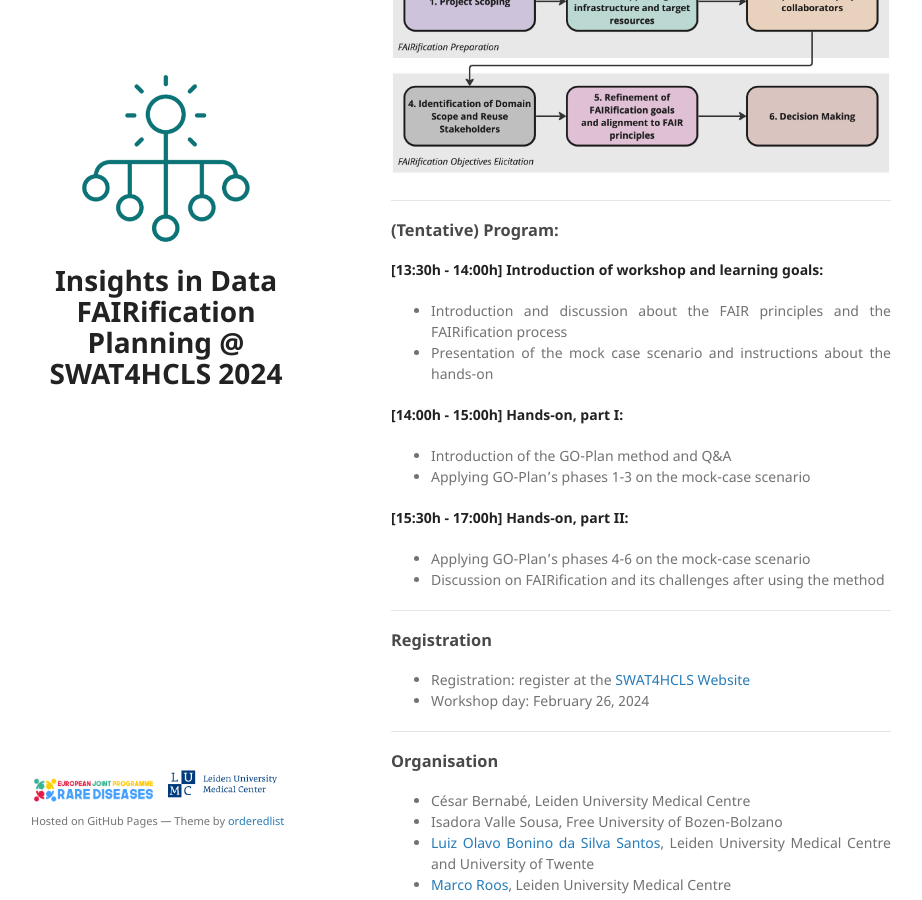
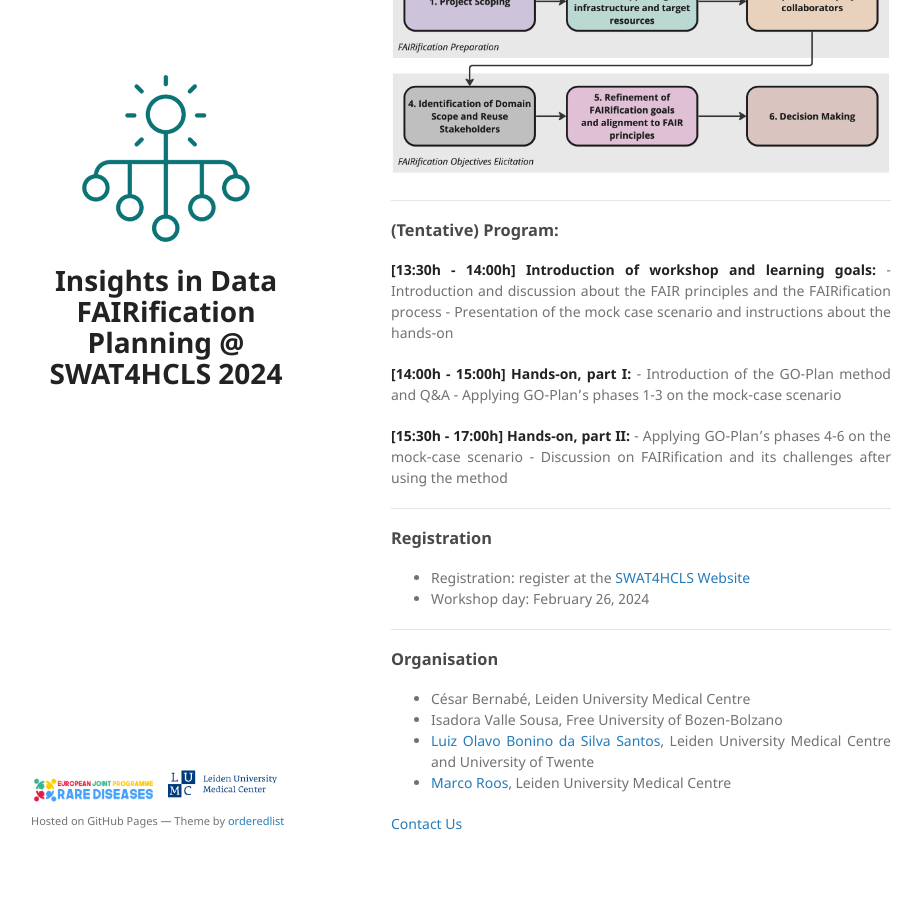
Before and after one commit to FAIRification-Planning/FAIRification-Planning.github.io, a Jekyll site: the page built from index.md, in a window 1280 px wide and 900 px high, scrolled down 433 px. Shown: the whole window, without its empty margins (179-1101 px from the left). Built offline with Jekyll 4.4.1, drawn with Linux system fonts in a browser that asks for light colours; the repository's description, which GitHub fills in, is left out.

Commit message:
Adapting for SWAT4HCLS

```diff
--- a/index.md
+++ b/index.md
@@ -17,16 +17,16 @@ The first edition of this tutorial has been organised as a [workshop at EDOC 202
 ### (Tentative) Program:
 
 **[13:30h - 14:00h] Introduction of workshop and learning goals:**
-- Introduction and discussion about the FAIR principles and the FAIRification process
-- Presentation of the mock case scenario and instructions about the hands-on
+\- Introduction and discussion about the FAIR principles and the FAIRification process
+\- Presentation of the mock case scenario and instructions about the hands-on
 
 **[14:00h - 15:00h] Hands-on, part I:**
-- Introduction of the GO-Plan method and Q&A
-- Applying GO-Plan's phases 1-3 on the mock-case scenario
+\- Introduction of the GO-Plan method and Q&A
+\- Applying GO-Plan's phases 1-3 on the mock-case scenario
 
 **[15:30h - 17:00h] Hands-on, part II:**
-- Applying GO-Plan's phases 4-6 on the mock-case scenario
-- Discussion on FAIRification and its challenges after using the method
+\- Applying GO-Plan's phases 4-6 on the mock-case scenario
+\- Discussion on FAIRification and its challenges after using the method
 
 ---
 
```
